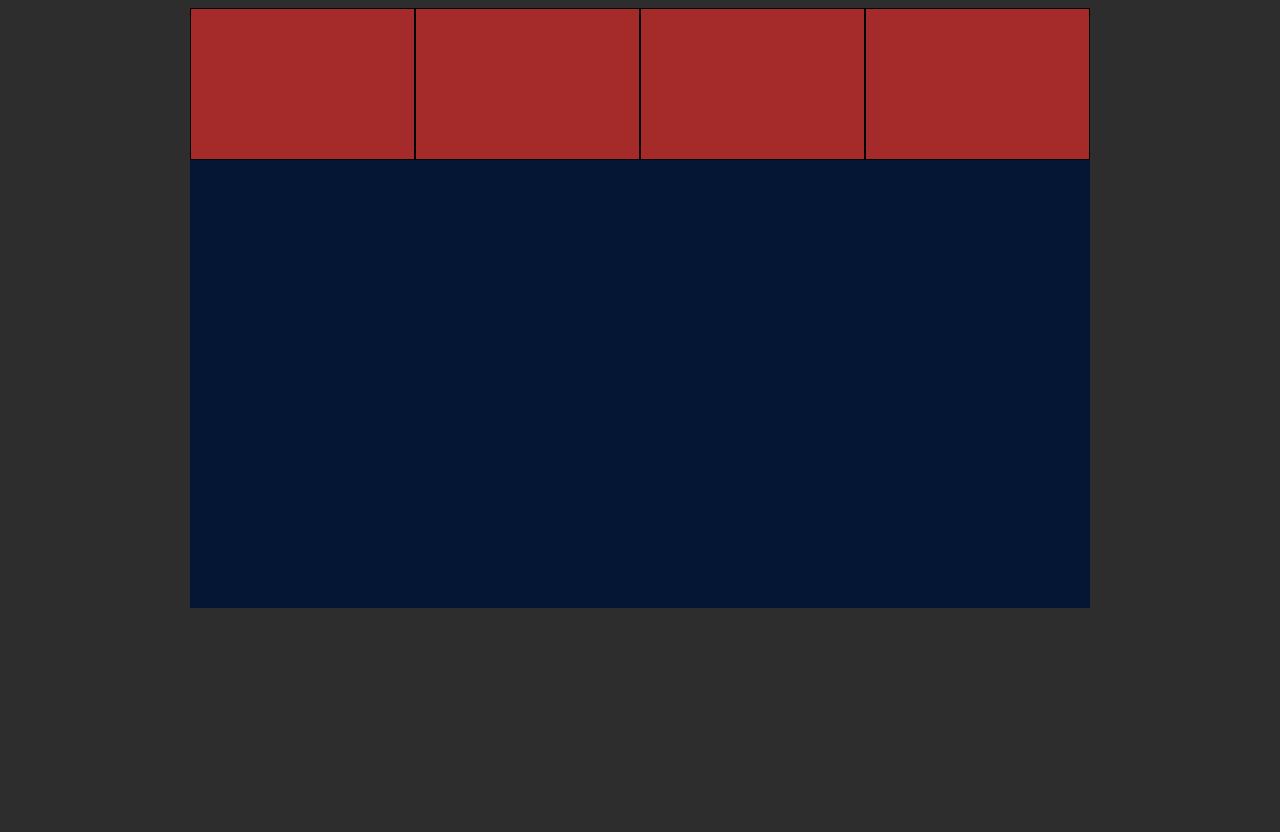
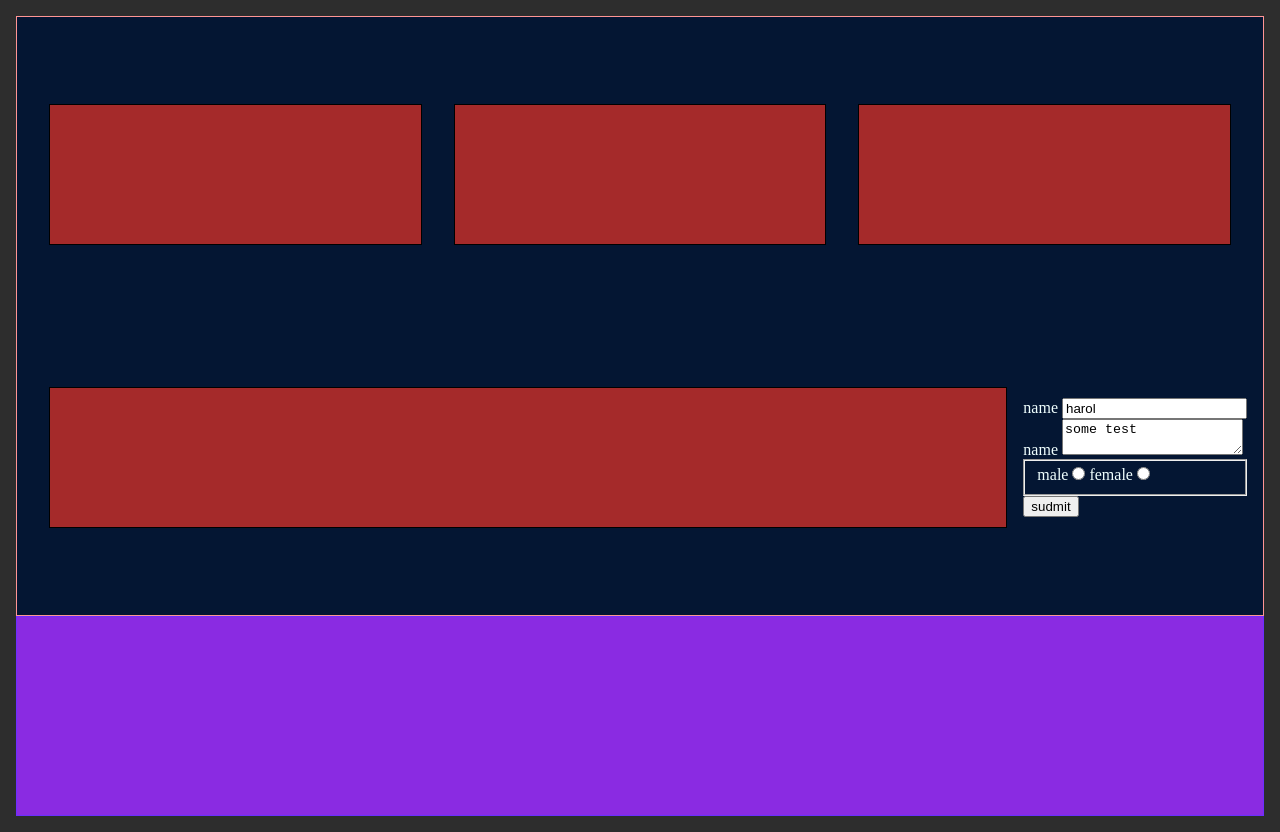
Before and after one commit to harol5/front-end-notes, a plain HTML site: page events.html in a window 1280 px wide. Before the commit the page ends 800 px from the top, so only its background shows below. Drawn offline with Linux system fonts and the light colour scheme.

Commit message:
practicing git

```diff
--- a/events.html
+++ b/events.html
@@ -4,24 +4,41 @@
     <meta charset="UTF-8" />
     <meta http-equiv="X-UA-Compatible" content="IE=edge" />
     <meta name="viewport" content="width=device-width, initial-scale=1.0" />
+    <link rel="stylesheet" href="./index.css" />
     <style>
+      * {
+        box-sizing: border-box;
+        margin: 0;
+      }
       body {
         background-color: rgb(45, 45, 45);
         color: azure;
         display: flex;
         justify-content: center;
+        flex-direction: column;
+        padding: 1em;
       }
       main {
         background-color: rgb(4, 22, 51);
-        width: 900px;
+        width: 100%;
         height: 600px;
         display: flex;
+        padding: 1em;
+        flex-wrap: wrap;
+        align-items: center;
       }
       section {
         background-color: brown;
         width: 25%;
         height: 25%;
         border: 1px solid black;
+        margin: 1em;
+        flex-grow: 1;
+      }
+      footer {
+        width: 100%;
+        height: 200px;
+        background-color: blueviolet;
       }
     </style>
     <script defer src="./events.js"></script>
@@ -33,6 +50,32 @@
       <section></section>
       <section></section>
       <section></section>
+      <article>
+        <form>
+          <p>
+            <label for="name">name</label>
+            <input type="text" name="name" id="name" value="harol" />
+          </p>
+          <p>
+            <label for="content">name</label>
+            <textarea
+              name="content"
+              id="content"
+              placeholder="type something..."
+            >
+some test</textarea
+            >
+          </p>
+          <fieldset>
+            <label for="male">male</label>
+            <input type="radio" name="gender" id="male" value="male" />
+            <label for="female">female</label>
+            <input type="radio" name="gender" id="female" value="female" />
+          </fieldset>
+          <button>sudmit</button>
+        </form>
+      </article>
     </main>
+    <footer></footer>
   </body>
 </html>
--- a/events.js
+++ b/events.js
@@ -1,12 +1,41 @@
 const body = document.querySelector("body");
 const main = document.querySelector("main");
 const section = document.querySelectorAll("section");
+const footer = document.querySelector("footer");
 
 const myEvent = new Event("customEvent", { bubbles: true });
 
+document.addEventListener("customEvent", (e) => {
+  console.log("custom event handler trigger");
+  console.log(e);
+});
+
 body.addEventListener("click", (e) => {
-  console.log(e);
+  console.log("click event handler trigger");
   e.target.dispatchEvent(myEvent);
 });
 
-main.addEventListener("customEvent", (e) => console.log(e));
+footer.addEventListener("click", (e) => {
+  console.log("footer event handler trigger");
+  console.log(e);
+});
+
+const myMap = new Map();
+myMap.set({ name: "harol" }, "human");
+myMap.set({ name: "lilo" }, "human");
+myMap.set(78, "human");
+
+function convertHexaToDec(hex) {
+  if (typeof hex === "number") {
+    const asStringHex = hex.toString();
+    const asArray = asStringHex.split("");
+
+    console.log(asStringHex);
+    console.log(asArray);
+  }
+}
+
+const form = document.getElementsByTagName("form")[0];
+form.addEventListener("submit", (res) => {
+  console.log(res);
+});
--- a/index.css
+++ b/index.css
@@ -18,7 +18,7 @@ body {
 }
 header {
   grid-column: 1/4;
-  border: 1px solid rgb(204, 0, 255);
+  border: 1px solid rgb(0, 12, 88);
   text-align: center;
 }
 main {
@@ -29,7 +29,7 @@ main {
 }
 footer {
   grid-column: 1/4;
-  border: 1px solid rgb(233, 145, 255);
+  border: 1px solid rgb(108, 46, 254);
   text-align: center;
 }
 
@@ -164,3 +164,9 @@ li {
     flex-direction: column;
   }
 } */
+
+@media (max-width: 200px) {
+  main {
+    flex-direction: column;
+  }
+}
--- a/modules.js
+++ b/modules.js
@@ -3,3 +3,5 @@ import Car from "./modules/Car";
 let myCar = new Car("bmw", 2024);
 
 myCar.startCar();
+
+console.log("im running");
```
Also changed, not shown: 1 other file.
